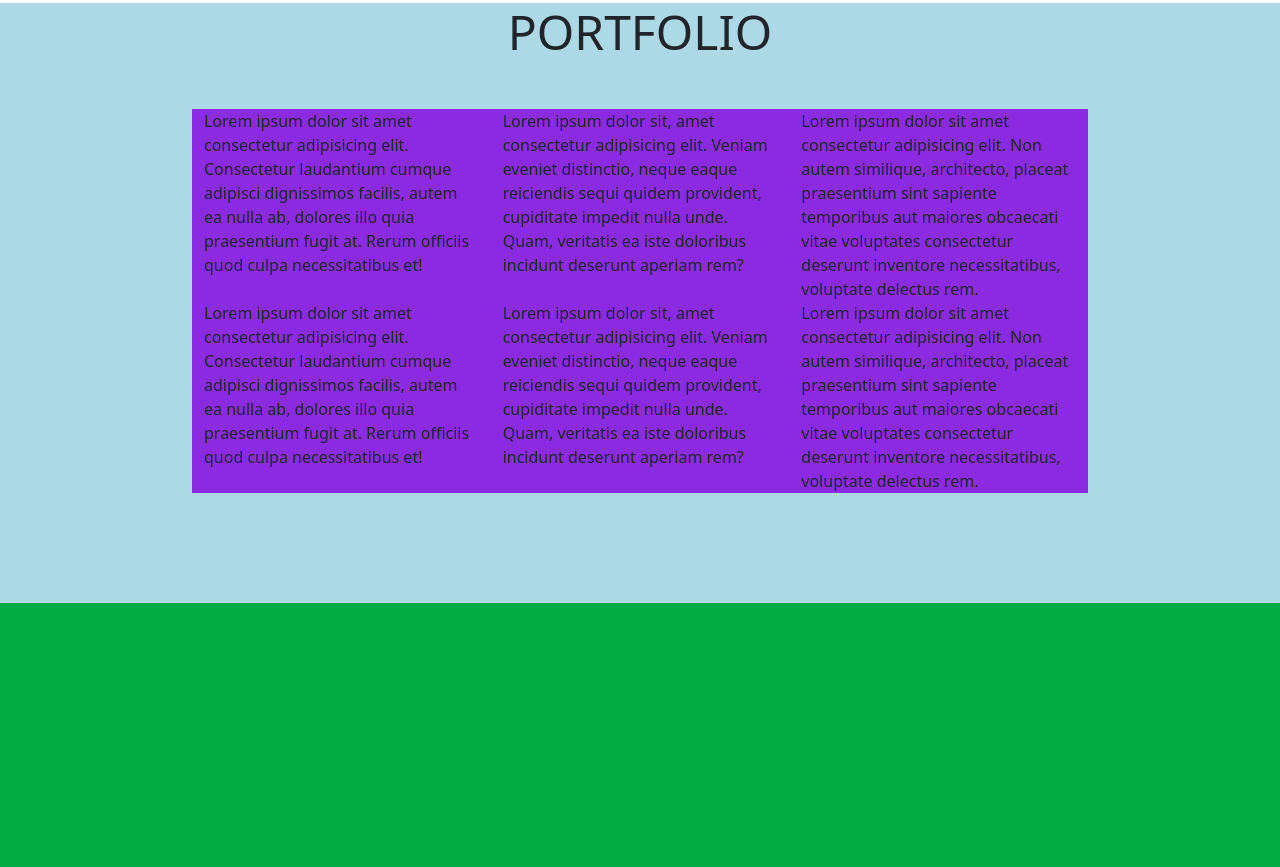
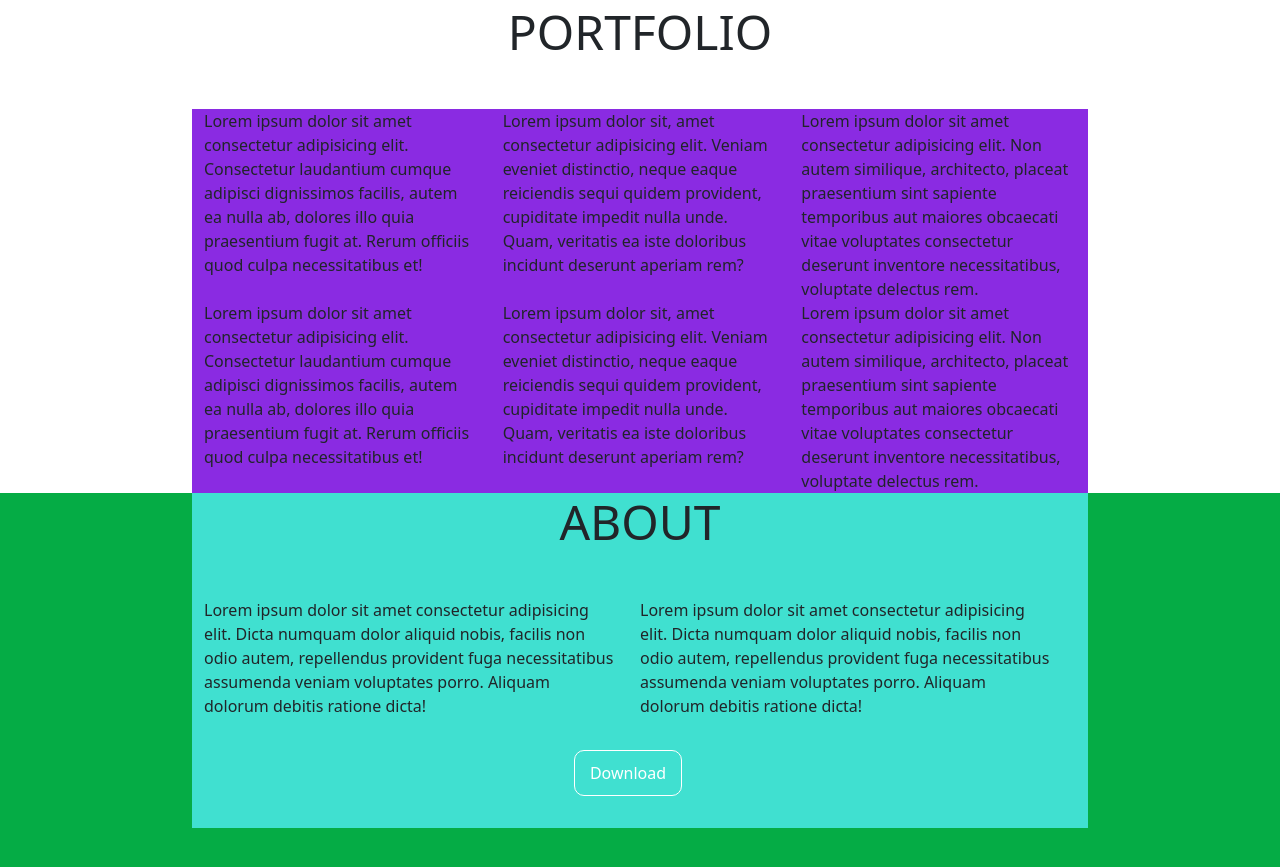
Before and after one commit to UrbanoG2/html-css-bootstrap-freelancer, a plain HTML site: page index.html in a window 1280 px wide. Shown: the part 629-1496 px from the top of the page. Drawn offline with nearby package versions, Linux system fonts and the light colour scheme.

Commit message:
"about" section completed

```diff
--- a/css/style.css
+++ b/css/style.css
@@ -40,6 +40,10 @@ header {
 
 
 /* main */
+
+/* portfolio */
+
+
 main {
     height: 2000px;
     background-color: rgb(5, 172, 69);
@@ -47,9 +51,8 @@ main {
 }
 
 .portfolio {
-    height: 600px;
     width: 100%;
-    background-color: lightblue;
+    background-color: white;
 }
 
 
@@ -69,3 +72,25 @@ h1 {
 .portfolio_cards>.col {
     height: 200px;
 }
+
+/* /portfolio */
+
+/* about */
+
+.about {
+    width: 70%;
+    margin: 0 auto;
+    background-color: turquoise;
+}
+
+#random_button_id {
+    display: block;
+    margin: 2em auto;
+    background-color: turquoise;
+    color: white;
+    border: 1px solid white;
+    padding: 10px 15px;
+    border-radius: 10px;
+}
+
+/* /about */
--- a/index.html
+++ b/index.html
@@ -15,10 +15,10 @@
         <div class="header_top">
             <div class="container">
                 <div class="row">
-                    <div class="offset-2 col-lg-2">START BOOTSTRAP</div>
-                    <div class="offset-4 col-lg-1">Portfolio</div>
-                    <div class="col-lg-1">About</div>
-                    <div class="col-lg-2">Contact us</div>
+                    <div class="offset-lg-2 col-lg-2 col-md-3">START BOOTSTRAP</div>
+                    <div class="offset-lg-4 col-lg-1 offset-md-3 col-md-2">Portfolio</div>
+                    <div class="col-lg-1 col-md-2">About</div>
+                    <div class="col-lg-2 col-md-2">Contact us</div>
                 </div>
             </div>
         </div>
@@ -82,6 +82,29 @@
                 </div>
             </div>
         </div>
+
+        <div class="about">
+            <div class="container">
+                <div class="row">
+                    <div class="col-lg-12">
+                        <h1>ABOUT</h1>
+                    </div>
+
+                    <div class="row">
+                        <div class="col-lg-6 col-sm-12">Lorem ipsum dolor sit amet consectetur adipisicing elit. Dicta numquam dolor aliquid nobis, facilis non odio autem, repellendus provident fuga necessitatibus assumenda veniam voluptates porro. Aliquam dolorum debitis ratione dicta!</div>
+                        <div class="col-lg-6 col-sm-12">Lorem ipsum dolor sit amet consectetur adipisicing elit. Dicta numquam dolor aliquid nobis, facilis non odio autem, repellendus provident fuga necessitatibus assumenda veniam voluptates porro. Aliquam dolorum debitis ratione dicta!</div>
+                    </div>
+
+                    <div class="row">
+                        <div class="col-lg-12">
+                            <button id="random_button_id">Download</button>
+                        </div>
+                    </div>
+                </div>
+            </div>
+        </div>
+
+
     </main>
     <!-- /main -->
 
```
